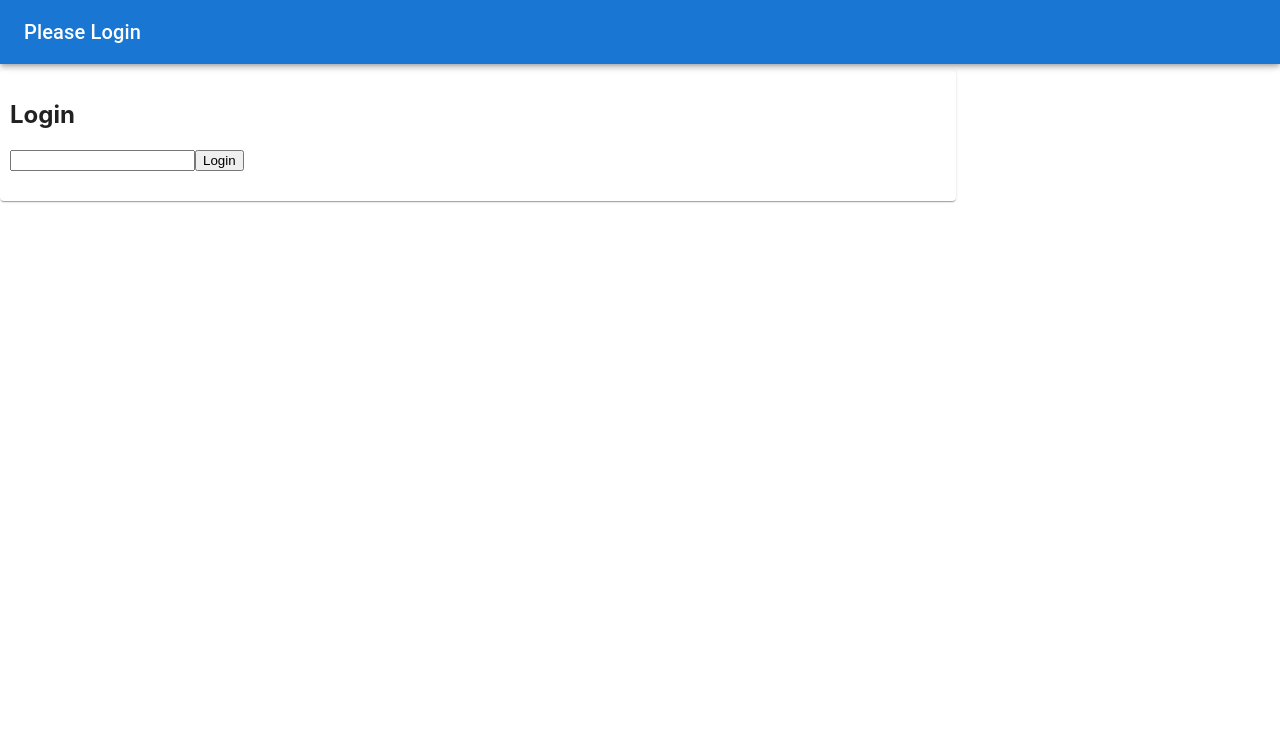
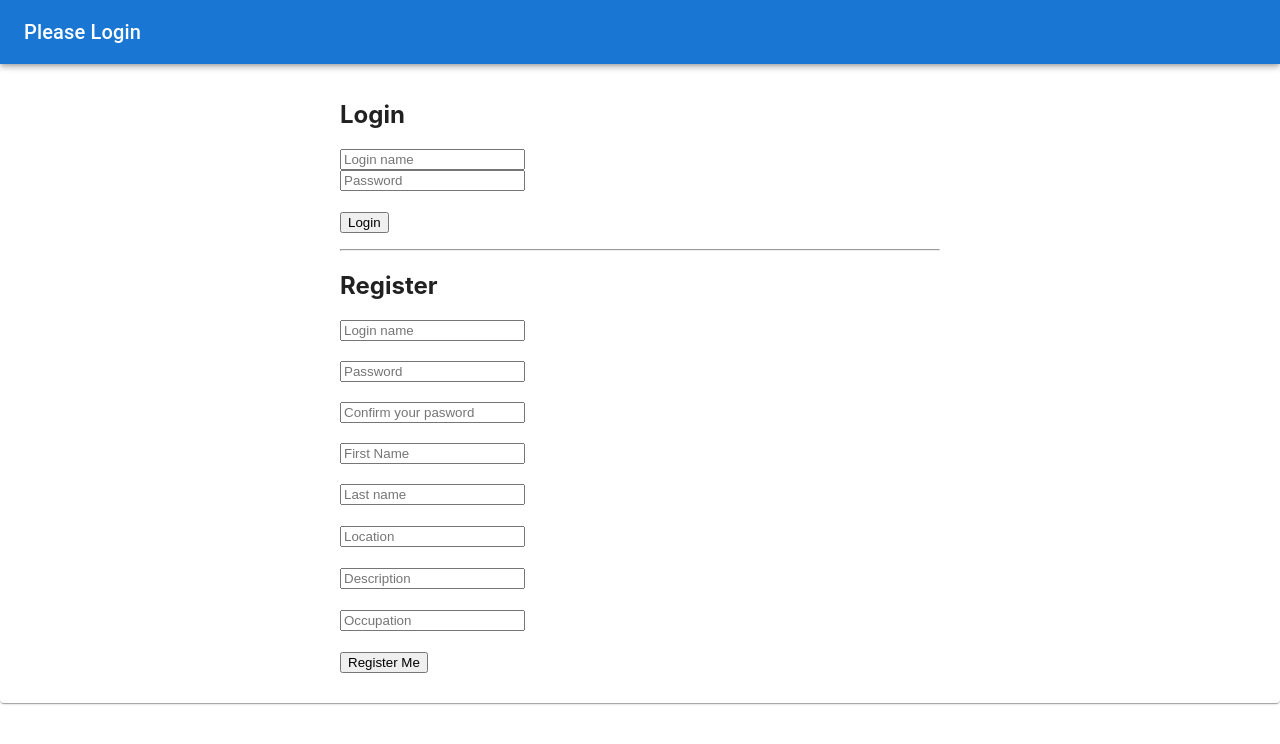
Before and after one commit to duyTuanAnh/photo-sharing-v1, a React (Create React App) app in the folder photo-sharing-v1/: page /login in a window 1280 px wide. Shown: the top 744 px of the page. Built offline with nearby package versions, Linux system fonts and the light colour scheme.

Commit message:
add RegisterComponent

```diff
--- a/photo-sharing-v1/package.json
+++ b/photo-sharing-v1/package.json
@@ -11,6 +11,7 @@
     "@testing-library/user-event": "^13.5.0",
     "react": "^18.2.0",
     "react-dom": "^18.2.0",
+    "react-hook-form": "^7.76.1",
     "react-router-dom": "^6.22.3",
     "react-scripts": "5.0.1",
     "web-vitals": "^2.1.4"
--- a/photo-sharing-v1/src/App.js
+++ b/photo-sharing-v1/src/App.js
@@ -1,7 +1,7 @@
 import "./App.css";
 
 import React, { useState } from "react";
-import { Grid, Typography, Paper } from "@mui/material";
+import { Grid, Paper } from "@mui/material";
 import {
   BrowserRouter as Router,
   Route,
@@ -11,7 +11,7 @@ import {
 } from "react-router-dom";
 
 import TopBar from "./components/TopBar";
-import Login from "./components/Login";
+import LoginRegister from "./components/LoginRegister";
 import UserDetail from "./components/UserDetail";
 import UserList from "./components/UserList";
 import UserPhotos from "./components/UserPhotos";
@@ -20,18 +20,19 @@ import ProtectedRoute from "./components/ProtectedRoute";
 
 function AppLayOut() {
   const nav = useNavigate();
+
   const [curUser, setCurUser] = useState(() => {
     const savedUser = localStorage.getItem("curUser");
     return savedUser ? JSON.parse(savedUser) : null;
   });
 
-  // biến check upload photo
   const [photoRefresh, setPhotoRefresh] = useState(0);
+  const [userListRefresh, setUserListRefresh] = useState(0);
 
-  // +1 nếu đã up photo
-  const handlePhotoUploaded = ()=>{
-    setPhotoRefresh((pre) => pre+1);
-  }
+  const handlePhotoUploaded = () => {
+    setPhotoRefresh((prev) => prev + 1);
+    setUserListRefresh((prev) => prev + 1);
+  };
 
   const handleLogin = (user) => {
     setCurUser(user);
@@ -40,6 +41,7 @@ function AppLayOut() {
 
   const handleLogout = async () => {
     const token = localStorage.getItem("token");
+
     try {
       await fetch("https://x6vsmn-8081.csb.app/admin/logout", {
         method: "POST",
@@ -50,28 +52,36 @@ function AppLayOut() {
     } catch (error) {
       console.log(error);
     }
+
     localStorage.removeItem("token");
     localStorage.removeItem("curUser");
 
     setCurUser(null);
     nav("/login");
   };
+
   return (
     <div>
       <Grid container spacing={2}>
         <Grid item xs={12}>
-          <TopBar curUser={curUser} onLogout={handleLogout} onPhotoUploaded={handlePhotoUploaded}/>
+          <TopBar
+            curUser={curUser}
+            onLogout={handleLogout}
+            onPhotoUploaded={handlePhotoUploaded}
+          />
         </Grid>
+
         <div className="main-topbar-buffer" />
+
         {curUser && (
           <Grid item sm={3}>
             <Paper className="main-grid-item">
-              <UserList />
+              <UserList refreshKey={userListRefresh} />
             </Paper>
           </Grid>
         )}
 
-        <Grid item sm={9}>
+        <Grid item sm={curUser ? 9 : 12}>
           <Paper className="main-grid-item">
             <Routes>
               <Route
@@ -84,13 +94,14 @@ function AppLayOut() {
                   )
                 }
               />
+
               <Route
                 path="/login"
                 element={
                   curUser ? (
                     <Navigate to={`/users/${curUser._id}`} replace />
                   ) : (
-                    <Login onLogin={handleLogin} />
+                    <LoginRegister onLogin={handleLogin} />
                   )
                 }
               />
@@ -108,7 +119,7 @@ function AppLayOut() {
                 path="/photos/:userId"
                 element={
                   <ProtectedRoute currentUser={curUser}>
-                    <UserPhotos photoRefresh={photoRefresh}/>
+                    <UserPhotos photoRefresh={photoRefresh} />
                   </ProtectedRoute>
                 }
               />
@@ -121,6 +132,7 @@ function AppLayOut() {
                   </ProtectedRoute>
                 }
               />
+
               <Route
                 path="*"
                 element={
--- a/photo-sharing-v1/src/components/Login/index.js
+++ /dev/null
@@ -1,46 +0,0 @@
-import { useState } from "react";
-import { useNavigate } from "react-router-dom";
-function Login({ onLogin }) {
-  const [loginName, setLoginName] = useState("");
-  const [error, setError] = useState("");
-  const navigate = useNavigate();
-  const handleLogin = async (e) => {
-    e.preventDefault();
-    try {
-      const res = await fetch("https://x6vsmn-8081.csb.app/admin/login", {
-        method: "POST",
-        headers: {
-          "Content-Type": "application/json",
-        },
-        body: JSON.stringify({ login_name: loginName }),
-      });
-      const user = await res.json();
-      if (res.ok) {
-        localStorage.setItem("token", user.token);
-        localStorage.setItem("curUser", JSON.stringify(user));
-        onLogin && onLogin(user);
-        navigate(`/users/${user._id}`);
-      } else setError("Invalid login name!");
-    } catch (error) {
-      console.log(error);
-      setError("Cannot connect to server");
-    }
-  };
-
-  return (
-    <div>
-      <h2>Login</h2>
-      <form onSubmit={handleLogin}>
-        <input
-          type="text"
-          value={loginName}
-          onChange={(e) => setLoginName(e.target.value)}
-        />
-        <button type="submit">Login</button>
-      </form>
-      {error && <p style={{ color: "red" }}>{error}</p>}
-    </div>
-  );
-}
-
-export default Login;
--- /dev/null
+++ b/photo-sharing-v1/src/components/LoginRegister/index.js
@@ -0,0 +1,212 @@
+import { useState } from "react";
+import { useNavigate } from "react-router-dom";
+import { useForm } from "react-hook-form";
+
+function LoginRegister({ onLogin }) {
+  const [loginError, setLoginError] = useState("");
+  const [registerError, setRegisterError] = useState("");
+  const [registerSuccess, setRegisterSuccess] = useState("");
+  const navigate = useNavigate();
+  const {
+    register: loginRegister,
+    handleSubmit: handleLoginSubmit,
+    formState: { errors: loginErrors },
+  } = useForm();
+
+  const {
+    register: registerUser,
+    handleSubmit: handleRegisterUser,
+    formState: { errors: registerErrors },
+    reset: resetRegisterForm,
+    watch,
+  } = useForm();
+
+  const onSubmitLogin = async (data) => {
+    try {
+      const res = await fetch(`https://x6vsmn-8081.csb.app/admin/login`, {
+        method: "POST",
+        headers: {
+          "Content-Type": "application/json",
+        },
+        body: JSON.stringify({
+          login_name: data.login_name.trim(),
+          password: data.password,
+        }),
+      });
+      if (!res.ok) {
+        setLoginError("Login failed");
+        return;
+      }
+      const user = await res.json();
+      localStorage.setItem("token", user.token);
+      localStorage.setItem("curUser", JSON.stringify(user));
+      onLogin && onLogin(user);
+      navigate(`/users/${user._id}`);
+    } catch (error) {
+      setLoginError("Cannot connect to server");
+      console.log("error:", error);
+    }
+  };
+
+  const onSubmitRegister = async (data) => {
+    if (data.password !== data.confirmPassword) {
+      setRegisterError("Password do not match");
+      return;
+    }
+    try {
+      const res = await fetch(`https://x6vsmn-8081.csb.app/user`, {
+        method: "POST",
+        headers: {
+          "Content-Type": "application/json",
+        },
+        body: JSON.stringify({
+          login_name: data.login_name.trim(),
+          password: data.password,
+          first_name: data.first_name.trim(),
+          last_name: data.last_name.trim(),
+          location: data.location,
+          description: data.description,
+          occupation: data.occupation,
+        }),
+      });
+      if (!res.ok) {
+        setRegisterError("Register failed");
+        return;
+      }
+      setRegisterSuccess("Register successful");
+      resetRegisterForm();
+    } catch (error) {
+      console.log("Register error:", error);
+      setRegisterError("Cannot connet to server");
+    }
+  };
+
+  return (
+    <div style={{ maxWidth: "600px", margin: "0 auto" }}>
+      <h2>Login</h2>
+      <form onSubmit={handleLoginSubmit(onSubmitLogin)}>
+        <div style={{ display: "flex" }}>
+          <input
+            type="text"
+            placeholder="Login name"
+            {...loginRegister("login_name", { required: true })}
+          />
+          <br />
+          {loginErrors.login_name && (
+            <span style={{ color: "red" }}>
+              you have not provide login name
+            </span>
+          )}
+        </div>
+        <div style={{ display: "flex" }}>
+          <input
+            type="password"
+            placeholder="Password"
+            {...loginRegister("password", { required: true })}
+          />
+          {loginErrors.password && (
+            <span style={{ color: "red" }}>you have not provide password</span>
+          )}
+        </div>
+        <br />
+        <button type="submit">Login</button>
+        {loginErrors && <p style={{ color: "red" }}>{loginError}</p>}
+      </form>
+      <hr />
+      <h2>Register</h2>
+      <form onSubmit={handleRegisterUser(onSubmitRegister)}>
+        <div style={{ display: "flex" }}>
+          <input
+            type="text"
+            placeholder="Login name"
+            {...registerUser("login_name", { required: true })}
+          />
+          {registerErrors.login_name && (
+            <span style={{ color: "red" }}>provide your login name</span>
+          )}
+        </div>
+        <br />
+        <div style={{ display: "flex" }}>
+          <input
+            type="password"
+            placeholder="Password"
+            {...registerUser("password", { required: true })}
+          />
+          {registerErrors.password && (
+            <span style={{ color: "red" }}>provide your password</span>
+          )}
+        </div>
+        <br />
+        <div style={{ display: "flex" }}>
+          <input
+            type="password"
+            placeholder="Confirm your pasword"
+            {...registerUser("confirmPassword", {
+              required: "confirm your password",
+              validate: (value) =>
+                value === watch("password") || "password do not match",
+            })}
+          />
+          {registerErrors.confirmPassword && (
+            <span style={{ color: "red" }}>
+              {registerErrors.confirmPassword.message}
+            </span>
+          )}
+        </div>
+        <br />
+        <div style={{ display: "flex" }}>
+          <input
+            type="text"
+            placeholder="First Name"
+            {...registerUser("first_name", { required: true })}
+          />
+          {registerErrors.first_name && (
+            <span style={{ color: "red" }}>provide your first name</span>
+          )}
+        </div>
+        <br />
+        <div style={{ display: "flex" }}>
+          <input
+            type="text"
+            placeholder="Last name"
+            {...registerUser("last_name", { required: true })}
+          />
+          {registerErrors.last_name && (
+            <span style={{ color: "red" }}>provide your last name</span>
+          )}
+        </div>
+        <br />
+        <div>
+          <input
+            type="text"
+            placeholder="Location"
+            {...registerUser("location")}
+          />
+        </div>
+        <br />
+        <div>
+          <input
+            type="text"
+            placeholder="Description"
+            {...registerUser("description")}
+          />
+        </div>
+        <br />
+        <div>
+          <input
+            type="text"
+            placeholder="Occupation"
+            {...registerUser("occupation")}
+          />
+        </div>
+        <br />
+        <button type="submit">Register Me</button>
+
+        {registerError && <p style={{ color: "red" }}>{registerError}</p>}
+        {registerSuccess && <p style={{ color: "green" }}>{registerSuccess}</p>}
+      </form>
+    </div>
+  );
+}
+
+export default LoginRegister;
```
Also changed, not shown: photo-sharing-v1/src/components/TopBar/index.jsx (+44 -27 lines), 2 other files (tests, documents, lock files or other folders).
